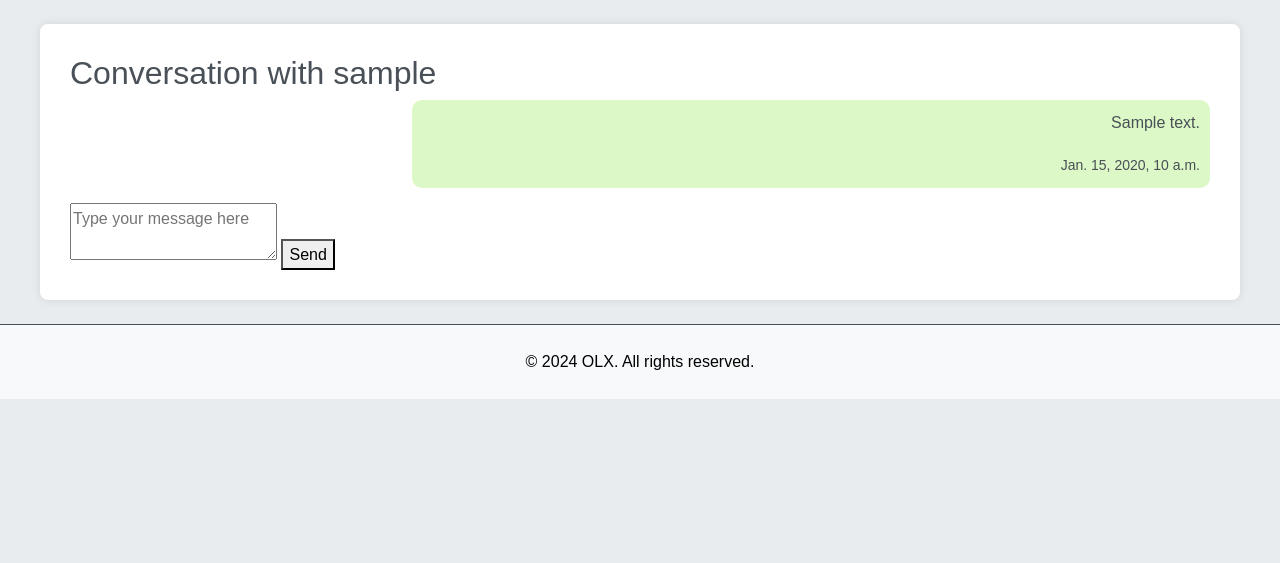
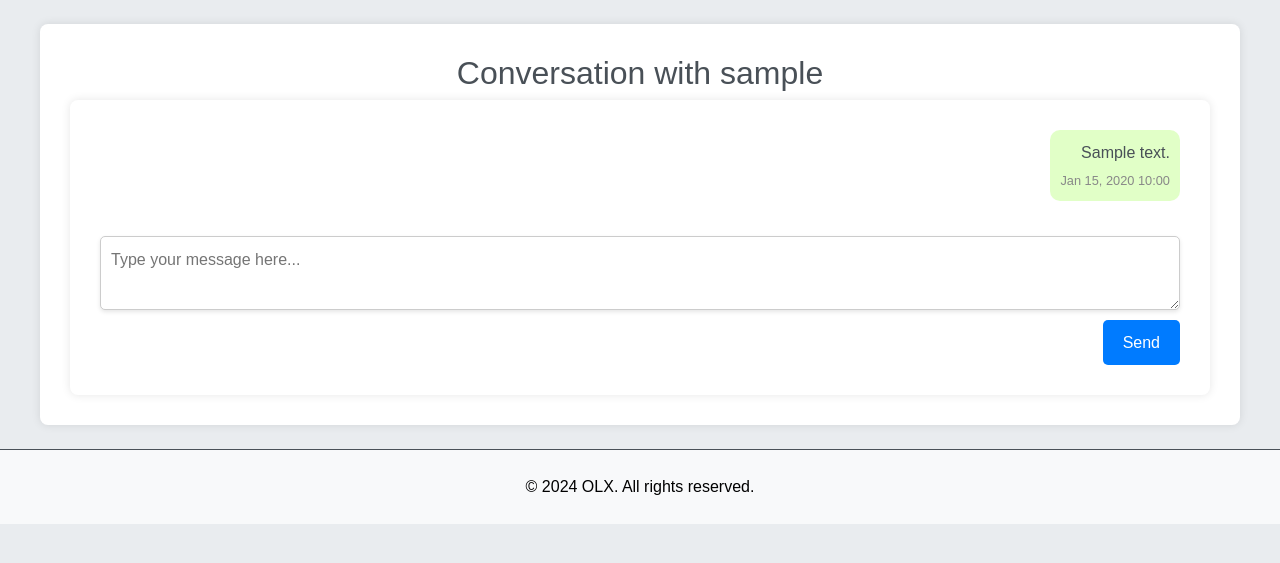
Before and after one commit to bragadeeshwaran06/Classifides, a Django app: page /chat/conversation/1/1/ in a window 1280 px wide. Shown: the part 126-689 px from the top of the page. Run offline with Django 5.2, Linux system fonts and the light colour scheme; a user stored in the database is signed in; tables that the repository leaves empty hold one stand-in row (values such as "Sample post"); some libraries are stand-ins or nearby versions.

Commit message:
New changes

```diff
--- a/classifides/accounts/urls.py
+++ b/classifides/accounts/urls.py
@@ -1,14 +1,9 @@
-from django.urls import path,include
+from django.urls import path
 from .views import *
 from .views import user_profile
 from django.contrib.auth import views as auth_views
 from . import views
-from django.contrib.auth.views import (
-    PasswordResetView,
-    PasswordResetDoneView,
-    PasswordResetConfirmView,
-    PasswordResetCompleteView
-)
+from django.contrib.auth.views import *
 
 urlpatterns = [
     path('register/',register,name='register'),
--- a/classifides/ads/templates/ad_detail.html
+++ b/classifides/ads/templates/ad_detail.html
@@ -53,7 +53,7 @@
                 </button>
             </form>
                 {% if ad.user != user %}
-                    <a href="{% url 'conversation' ad.id user.id %}" class="btn btn-secondary">Chat with seller</a>
+                    <a href="{% url 'conversation' ad.id ad.user.id %}" class="btn btn-secondary">Chat with seller</a>
                 {% else %}
                     <a href="{% url 'inbox' %}" class="btn btn-secondary">inbox</a>
                 {% endif %}
--- a/classifides/chat/templates/conversation.html
+++ b/classifides/chat/templates/conversation.html
@@ -1,20 +1,28 @@
 {% extends 'base.html' %}
 
+{% load static %}
+
 {% block content %}
-<h2>Conversation with {{ other_user.username }}</h2>
+<h2 style="text-align: center;">Conversation with {{ other_user.username }}</h2>
 
+<div class="container">
     <div class="messages">
         {% for message in messages %}
             <div class="message {% if message.sender == request.user %}sent{% else %}received{% endif %}">
-            <p>{{ message.content }}</p>
-            <small>{{ message.timestamp }}</small>
+                <div class="message-content">
+                    {{ message.content }}
+                </div>
+                <div class="message-timestamp">
+                    {{ message.timestamp|date:"M d, Y H:i" }}
+                </div>
             </div>
         {% endfor %}
     </div>
 
-<form method="post">
+    <form method="post" class="message-form">
         {% csrf_token %}
-    <textarea name="message" placeholder="Type your message here"></textarea>
-    <button type="submit">Send</button>
+        <textarea name="message" placeholder="Type your message here..." class="message-input"></textarea>
+        <button type="submit" class="send-button">Send</button>
     </form>
+</div>
 {% endblock %}
--- a/classifides/static/css/styles.css
+++ b/classifides/static/css/styles.css
@@ -1,4 +1,82 @@
+/* Container for messages */
+.messages {
+    display: grid;
+    grid-template-columns: 1fr;
+    gap: 10px; /* Space between messages */
+    margin-bottom: 20px;
+}
 
+/* Style for individual messages */
+.message {
+    max-width: 60%; /* Control the width of the message bubbles */
+    padding: 10px;
+    border-radius: 10px;
+    position: relative;
+    display: inline-block;
+}
+
+/* Align sent messages to the right */
+.message.sent {
+    justify-self: end;
+    background-color: #e1ffc7; /* Light green background for sent messages */
+    text-align: right;
+}
+
+/* Align received messages to the left */
+.message.received {
+    justify-self: start;
+    background-color: #f1f1f1; /* Light gray background for received messages */
+    text-align: left;
+}
+
+/* Timestamp style */
+.message-timestamp {
+    font-size: 0.8em;
+    color: #888;
+    margin-top: 5px;
+}
+
+/* Message form container */
+.message-form {
+    display: flex;
+    flex-direction: column;
+    margin-top: 20px;
+}
+
+/* Style for the message textarea */
+.message-input {
+    width: 100%;
+    padding: 10px;
+    border: 1px solid #ccc;
+    border-radius: 5px;
+    resize: vertical; /* Allows vertical resizing */
+    margin-bottom: 10px;
+    box-shadow: 0 2px 4px rgba(0, 0, 0, 0.1); /* Subtle shadow */
+    font-size: 1em;
+    transition: border-color 0.3s ease;
+}
+
+.message-input:focus {
+    border-color: #007bff; /* Change border color on focus */
+    outline: none;
+}
+
+/* Style for the send button */
+.send-button {
+    align-self: flex-end;
+    padding: 10px 20px;
+    background-color: #007bff; /* Bootstrap primary color */
+    color: white;
+    border: none;
+    border-radius: 5px;
+    cursor: pointer;
+    font-size: 1em;
+    transition: background-color 0.3s ease;
+}
+
+.send-button:hover {
+    background-color: #0056b3; /* Darker shade for hover effect */
+}
 
 body {
     background-color: #e9ecef;
@@ -100,53 +178,3 @@ footer a:hover {
     word-wrap: break-word;
     position: relative;
 }
-
-.sent {
-    background-color: #dcf8c6;
-    margin-left: auto;
-    text-align: right;
-}
-
-.received {
-    background-color: #f1f0f0;
-    margin-right: auto;
-    text-align: left;
-}
-
-.message-content {
-    font-size: 1rem;
-}
-
-.message-timestamp {
-    font-size: 0.8rem;
-    color: #888;
-}
-
-.message-input-container {
-    padding: 10px;
-    border-top: 1px solid #ccc;
-    background-color: #f9f9f9;
-}
-
-.message-input-container textarea {
-    width: 100%;
-    padding: 10px;
-    border-radius: 5px;
-    border: 1px solid #ddd;
-    resize: none;
-}
-
-.message-input-container button {
-    width: 100%;
-    padding: 10px;
-    border: none;
-    border-radius: 5px;
-    background-color: #007bff;
-    color: white;
-    font-size: 16px;
-    cursor: pointer;
-}
-
-.message-input-container button:hover {
-    background-color: #0056b3;
-}
```
Also changed, not shown: classifides/accounts/templates/accounts/register.html (added, +46 -0 lines), classifides/chat/templates/inbox.html (+22 -10 lines), classifides/chat/templates/send_message.html (deleted, +0 -56 lines), classifides/accounts/migrations/__init__.py (added). Lines whose indentation alone changed are shown as unchanged.
